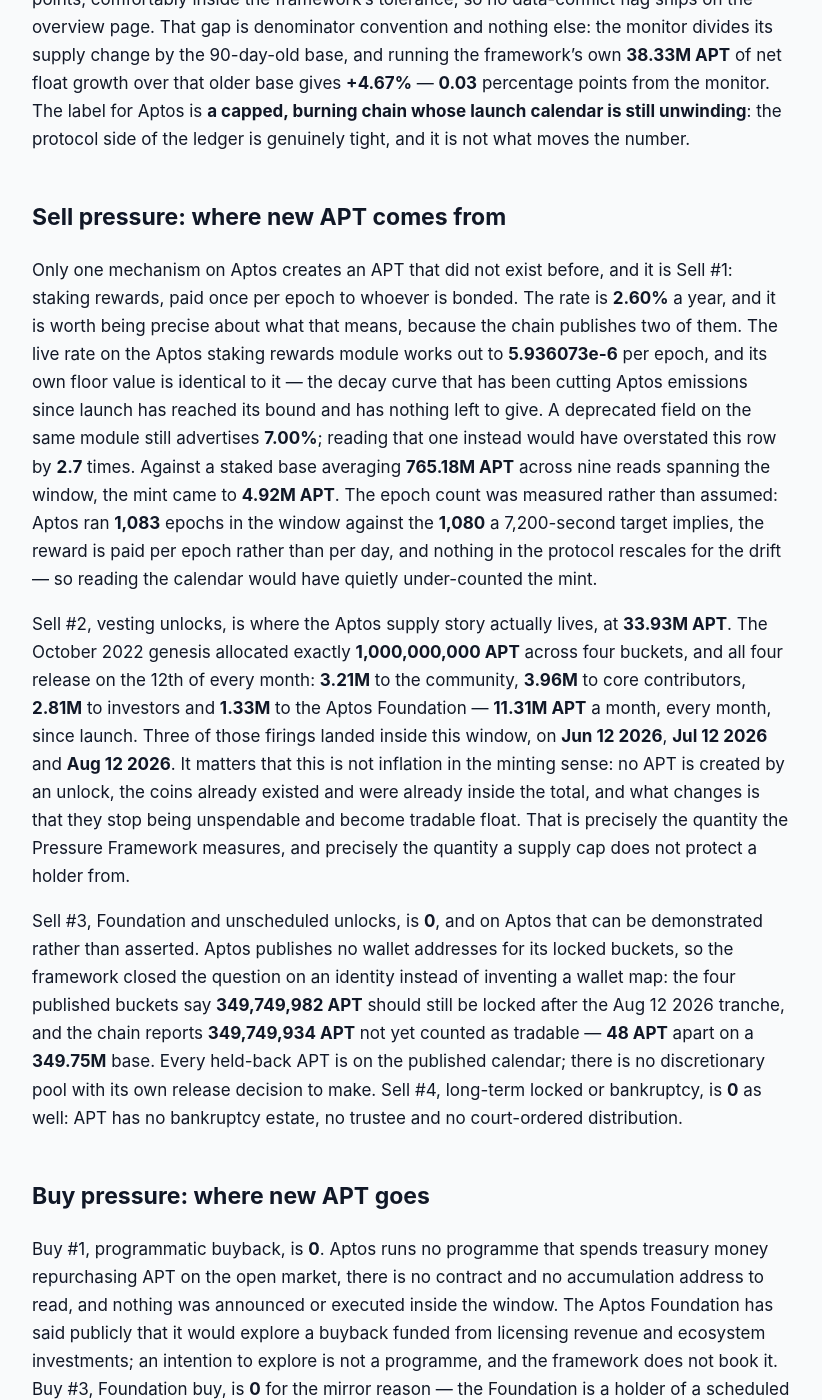
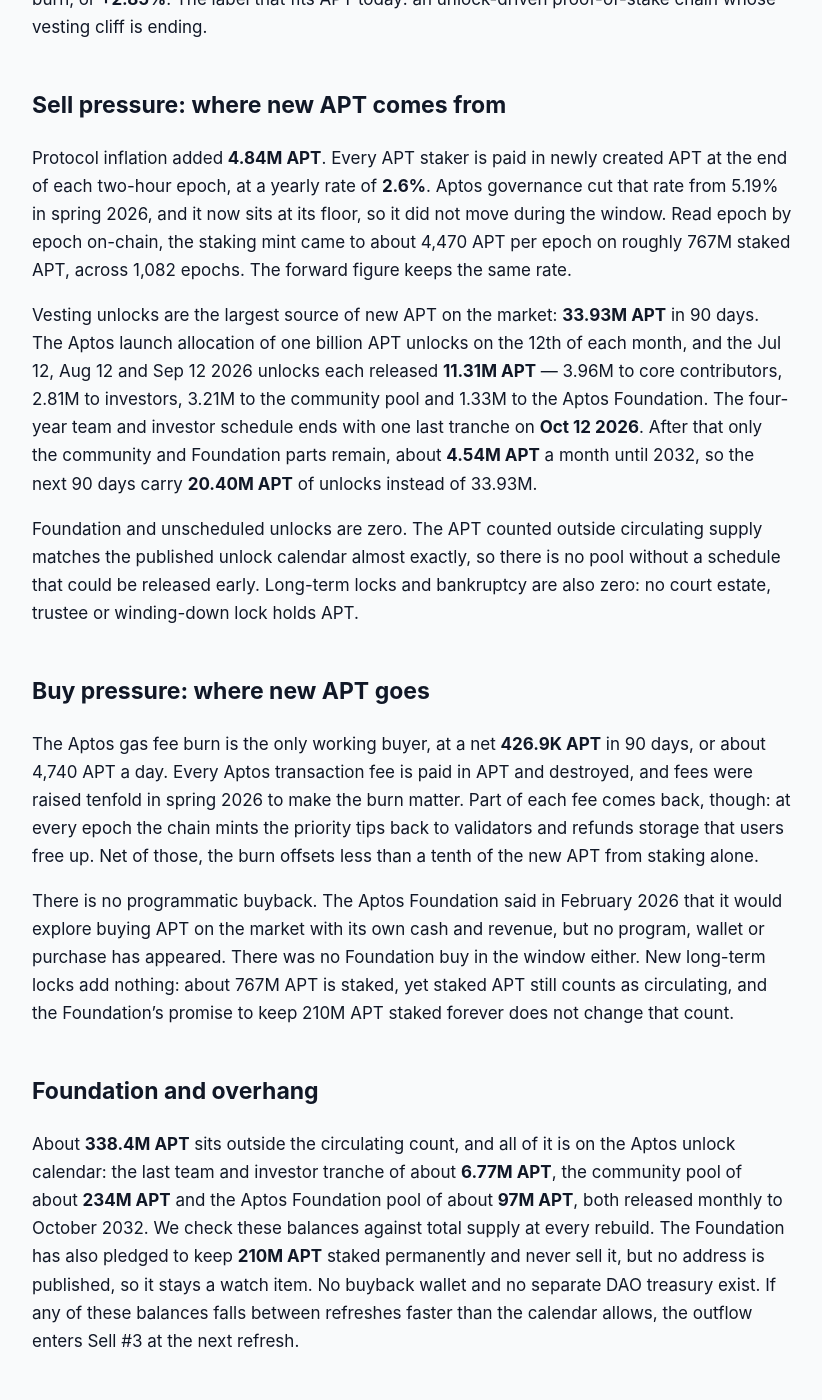
Before and after one commit to jeevansongmy-spec/mrnasdog-articles, a Jekyll site: the page built from crypto/apt-pressure-framework.md, in a window 1280 px wide and 1400 px high, scrolled down 669 px. Shown: the whole window, without its empty margins (228-1050 px from the left). Built offline with Jekyll 4.4.1, drawn with Linux system fonts in a browser that asks for light colours; some of the changed text lies outside the part shown.

Commit message:
publish: crypto/apt-pressure-framework

```diff
--- a/crypto/apt-pressure-framework.md
+++ b/crypto/apt-pressure-framework.md
@@ -1,6 +1,6 @@
 ---
-title:         "APT Inflation Analysis · September 2026 · Supply growing, projected to keep growing"
-description:   "38.85M APT reached the market in 90 days and the chain minted only 4.92M of it. Framework +4.46% net, monitor +4.70%, no buyback, 100% gas burn."
+title:         "APT Inflation Analysis · September 2026 · Supply growing · projected to keep growing"
+description:   "APT supply is growing: 33.93M APT unlocked and 4.84M from staking against a 427K gas burn, +4.40% in 90 days, easing to +2.85% after the last insider unlock."
 canonical_url: "https://mrnasdog.com/research/apt/inflation"
 tags:          ["crypto", "apt", "aptos", "layer1"]
 published:     true
@@ -8,52 +8,48 @@ published:     true
 
 *Originally published at [https://mrnasdog.com/research/apt/inflation](https://mrnasdog.com/research/apt/inflation)*
 
-# APT Inflation Analysis · September 2026 · Supply growing, projected to keep growing
+# APT Inflation Analysis · September 2026 · Supply growing · projected to keep growing
 
-Aptos has done almost everything a chain can do to slow its own supply — a protocol cap of **2.1B APT**, a staking reward rate cut to a **2.60%** floor it cannot fall below, and **100%** of every gas fee destroyed — and the MrNasdog Pressure Framework still reads APT at **+4.46%** over the trailing 90 days and **+3.67%** over the next 90. The reason is not the mint. Aptos minted **4.92M APT** for stakers over the window while the October 2022 allocation calendar released **33.93M APT** — about seven times more — and the gas burn took back only **0.51M APT**. The one date that changes the arithmetic is **Oct 12 2026**, when the four-year core-contributor and investor vest finishes and the monthly release drops from **11.31M APT** to **4.54M APT**.
+The MrNasdog Pressure Framework reads Aptos (APT) at **+4.40% net** over the last 90 days and **+2.85%** over the next 90. The monthly unlock calendar from the 2022 launch released **33.93M APT**, and staking rewards created **4.84M APT**, while the gas burn removed a net **426.9K APT** and nothing was bought back. The Aptos supply keeps growing because the unlock calendar is about seven times larger than the staking mint, but the calendar loses its largest part after the final team and investor unlock on **Oct 12 2026**, and total APT supply is capped at **2.1B**.
 
 ## The verdict, in one paragraph
 
-Against a circulating base of **858.72M APT**, the framework books **38.85M APT** of sell pressure and **0.51M APT** of buy pressure over the trailing 90 days — a net of **+4.46%** — and projects **+3.67%** for the next 90 days, the difference being the vesting step that lands on **Oct 12 2026**. The inflation monitor reads **+4.70%** for the same window, a gap of **0.24** percentage points, comfortably inside the framework's tolerance, so no data-conflict flag ships on the overview page. That gap is denominator convention and nothing else: the monitor divides its supply change by the 90-day-old base, and running the framework's own **38.33M APT** of net float growth over that older base gives **+4.67%** — **0.03** percentage points from the monitor. The label for Aptos is **a capped, burning chain whose launch calendar is still unwinding**: the protocol side of the ledger is genuinely tight, and it is not what moves the number.
+Across the trailing 90 days, sell pressure on APT came to **38.77M APT** and buy pressure to **426.9K APT**, a net **+4.40%** of the **870.95M APT** circulating supply. The independent inflation monitor reads **+4.64%** for the same window, a gap of **0.24 percentage points**, inside the half-point tolerance, so no warning chip is shown and our reading stands as checked. For the next 90 days the Aptos ledger projects **25.24M APT** of sell pressure against the same **426.9K APT** burn, or **+2.85%**. The label that fits APT today: an unlock-driven proof-of-stake chain whose vesting cliff is ending.
 
 ## Sell pressure: where new APT comes from
 
-Only one mechanism on Aptos creates an APT that did not exist before, and it is Sell #1: staking rewards, paid once per epoch to whoever is bonded. The rate is **2.60%** a year, and it is worth being precise about what that means, because the chain publishes two of them. The live rate on the Aptos staking rewards module works out to **5.936073e-6** per epoch, and its own floor value is identical to it — the decay curve that has been cutting Aptos emissions since launch has reached its bound and has nothing left to give. A deprecated field on the same module still advertises **7.00%**; reading that one instead would have overstated this row by **2.7** times. Against a staked base averaging **765.18M APT** across nine reads spanning the window, the mint came to **4.92M APT**. The epoch count was measured rather than assumed: Aptos ran **1,083** epochs in the window against the **1,080** a 7,200-second target implies, the reward is paid per epoch rather than per day, and nothing in the protocol rescales for the drift — so reading the calendar would have quietly under-counted the mint.
+Protocol inflation added **4.84M APT**. Every APT staker is paid in newly created APT at the end of each two-hour epoch, at a yearly rate of **2.6%**. Aptos governance cut that rate from 5.19% in spring 2026, and it now sits at its floor, so it did not move during the window. Read epoch by epoch on-chain, the staking mint came to about 4,470 APT per epoch on roughly 767M staked APT, across 1,082 epochs. The forward figure keeps the same rate.
 
-Sell #2, vesting unlocks, is where the Aptos supply story actually lives, at **33.93M APT**. The October 2022 genesis allocated exactly **1,000,000,000 APT** across four buckets, and all four release on the 12th of every month: **3.21M** to the community, **3.96M** to core contributors, **2.81M** to investors and **1.33M** to the Aptos Foundation — **11.31M APT** a month, every month, since launch. Three of those firings landed inside this window, on **Jun 12 2026**, **Jul 12 2026** and **Aug 12 2026**. It matters that this is not inflation in the minting sense: no APT is created by an unlock, the coins already existed and were already inside the total, and what changes is that they stop being unspendable and become tradable float. That is precisely the quantity the Pressure Framework measures, and precisely the quantity a supply cap does not protect a holder from.
+Vesting unlocks are the largest source of new APT on the market: **33.93M APT** in 90 days. The Aptos launch allocation of one billion APT unlocks on the 12th of each month, and the Jul 12, Aug 12 and Sep 12 2026 unlocks each released **11.31M APT** — 3.96M to core contributors, 2.81M to investors, 3.21M to the community pool and 1.33M to the Aptos Foundation. The four-year team and investor schedule ends with one last tranche on **Oct 12 2026**. After that only the community and Foundation parts remain, about **4.54M APT** a month until 2032, so the next 90 days carry **20.40M APT** of unlocks instead of 33.93M.
 
-Sell #3, Foundation and unscheduled unlocks, is **0**, and on Aptos that can be demonstrated rather than asserted. Aptos publishes no wallet addresses for its locked buckets, so the framework closed the question on an identity instead of inventing a wallet map: the four published buckets say **349,749,982 APT** should still be locked after the Aug 12 2026 tranche, and the chain reports **349,749,934 APT** not yet counted as tradable — **48 APT** apart on a **349.75M** base. Every held-back APT is on the published calendar; there is no discretionary pool with its own release decision to make. Sell #4, long-term locked or bankruptcy, is **0** as well: APT has no bankruptcy estate, no trustee and no court-ordered distribution.
+Foundation and unscheduled unlocks are zero. The APT counted outside circulating supply matches the published unlock calendar almost exactly, so there is no pool without a schedule that could be released early. Long-term locks and bankruptcy are also zero: no court estate, trustee or winding-down lock holds APT.
 
 ## Buy pressure: where new APT goes
 
-Buy #1, programmatic buyback, is **0**. Aptos runs no programme that spends treasury money repurchasing APT on the open market, there is no contract and no accumulation address to read, and nothing was announced or executed inside the window. The Aptos Foundation has said publicly that it would explore a buyback funded from licensing revenue and ecosystem investments; an intention to explore is not a programme, and the framework does not book it. Buy #3, Foundation buy, is **0** for the mirror reason — the Foundation is a holder of a scheduled allocation and a staker of its own coins, not a buyer of anyone else's.
+The Aptos gas fee burn is the only working buyer, at a net **426.9K APT** in 90 days, or about 4,740 APT a day. Every Aptos transaction fee is paid in APT and destroyed, and fees were raised tenfold in spring 2026 to make the burn matter. Part of each fee comes back, though: at every epoch the chain mints the priority tips back to validators and refunds storage that users free up. Net of those, the burn offsets less than a tenth of the new APT from staking alone.
 
-Buy #2, the protocol fee burn, is the one row on the buy side that moves, at **0.51M APT**, and it is the row most worth explaining. Aptos destroys **100%** of every gas fee — none of it is paid to validators — and the gas price itself was raised roughly tenfold in early 2026. There is no burn address to look at, because the coins are destroyed in place rather than sent to a keyless sink, so the framework proved the number by identity instead of by an empty read: had gas fees merely moved rather than been destroyed, the count of APT in existence would have risen by the full **4.92M** that was minted; it rose by **4.40M**, and the **0.51M** difference is what was burned. That figure was then checked against an independent surface, the project's own supply dashboard, which reports **155,091 APT** burned in the last 30 days and **1.7M APT** since mainnet launch — a 90-day equivalent about a tenth away from the identity figure. The two surfaces are independent, because supply moves on the mint alone and the burn counter moves on gas alone, but they measure one burn, and the framework books it once.
-
-Buy #4, new long-term lock, is **0**, and staking cannot change that on Aptos. There is **752.58M APT** bonded across **84** validator pools, which sounds like a large removal from the float until you check whether the float ever counted it — and the same **48 APT** identity that closes the locked bucket proves that the tradable figure equals vested genesis plus every net staking reward, with nothing subtracted for bonding. Aptos's own writing is explicit that locked and unlocked APT can both be staked. So staking removes nothing from this reading.
+There is no programmatic buyback. The Aptos Foundation said in February 2026 that it would explore buying APT on the market with its own cash and revenue, but no program, wallet or purchase has appeared. There was no Foundation buy in the window either. New long-term locks add nothing: about 767M APT is staked, yet staked APT still counts as circulating, and the Foundation's promise to keep 210M APT staked forever does not change that count.
 
 ## Foundation and overhang
 
-The APT overhang is very large, completely enumerated, and almost entirely non-discretionary. It is the **349.75M APT** still locked across the four genesis buckets, and it decomposes exactly: **237.55M APT** still owed to the community bucket, **98.67M APT** to the Aptos Foundation, and **13.53M APT** across the two insider buckets — core contributors and investors — which finish entirely on **Oct 12 2026**. Every one of those releases on a published monthly date, so the release calendar is not a decision anyone gets to make each quarter; it is already written. There is no buyback accumulation wallet to track, because there is no buyback, and there is no bankruptcy estate residual.
+About **338.4M APT** sits outside the circulating count, and all of it is on the Aptos unlock calendar: the last team and investor tranche of about **6.77M APT**, the community pool of about **234M APT** and the Aptos Foundation pool of about **97M APT**, both released monthly to October 2032. We check these balances against total supply at every rebuild. The Foundation has also pledged to keep **210M APT** staked permanently and never sell it, but no address is published, so it stays a watch item. No buyback wallet and no separate DAO treasury exist. If any of these balances falls between refreshes faster than the calendar allows, the outflow enters Sell #3 at the next refresh.
 
-One item sits outside that arithmetic and is watched rather than booked: the Aptos Foundation has announced it will permanently lock **210M APT** and fund operations from staking rewards rather than token sales. Those are already-circulating coins, no address has been published for them, and a removal of that size would show up in the identity above and does not — so it moves neither the sell nor the buy side of this page. The trigger sentence applies to all of it: if the locked balance falls between refreshes by more than the published calendar accounts for, or if a Foundation lock address is published and its balance moves, that outflow enters Sell #3 at the next refresh.
+## How APT compares to other proof-of-stake Layer 1s
 
-## How APT compares to other capped proof-of-stake chains
+Against Ethereum, APT is a different kind of inflation. Ethereum has no vesting calendar at all, so its supply change is simply new staking issuance minus the fee burn. Aptos has both a staking mint and a burn, but on top of them sits a monthly unlock calendar that, until now, has been several times larger than either. Most of APT's supply growth is coins already created in 2022 moving from locked to tradable, not new coins.
 
-On the pure issuance axis, Aptos is now stricter than most of its peers. A typical uncapped Cosmos-family or delegated-proof-of-stake Layer 1 runs a staking-linked emission somewhere between **4%** and **10%** a year with no ceiling in the code at all, and its inflation reading is dominated by that mint. Aptos mints at **2.60%** a year, has hit the floor of its own decay curve, publishes a ceiling of **2.1B APT**, and destroys every unit of gas rather than paying it to validators. Measured against a halving-model chain like Bitcoin, the comparison is subtler: Bitcoin still mints on every block at a decaying rate on a known clock, and Aptos mints less as a percentage while adding a burn Bitcoin does not have.
+Against Sui, the other large Move-based chain, APT looks similar: both launched with big locked allocations for teams, investors and the community, released month by month, with staking rewards on top. The difference that matters for the next year is timing — APT reaches the end of its four-year team and investor vesting on Oct 12 2026, while its community and Foundation pools keep releasing smaller monthly amounts into the next decade.
 
-And yet APT reads **+4.46%** while a mid-cycle Bitcoin reads a fraction of a percent, and that is the whole lesson of the comparison. A supply cap constrains total supply; it does not constrain tradable float, and on a chain not yet four years old those are very different quantities. In shape, APT is far closer to a recently-launched token still working through its four-year investor and team vest than it is to a mature capped chain — the difference being that Aptos's vest is smooth and monthly rather than cliff-based, so there is no single dated event to trade around, only a relentless **11.31M APT** arriving on the 12th.
-
-The other structural comparison is to exchange tokens that run quarterly buybacks and burns. Those chains offset issuance with a demand-linked removal that scales with usage, and their inflation readings can go genuinely negative. Aptos has the burn half of that mechanism and none of the buyback half, and the burn is not yet large enough to matter: **0.51M APT** a quarter is about **1.3%** of what reaches the market over the same period. A perpetuals venue built on Aptos is projected to burn "over 32M APT a year" at scale; the entire chain is currently burning at roughly **1.9M APT** a year. That is the distance between the mechanism existing and the mechanism mattering.
+Against Solana, which pays stakers from an inflation rate that steps down each year, Aptos chose a fixed low rate and a hard ceiling: staking rewards are at a **2.6%** floor, and total APT supply can never pass **2.1B**. With about **1.21B APT** minted so far, the cap leaves room for about 890M more over many years. A burn large enough to outrun the mint would need far more fee activity than Aptos has today.
 
 ## What to watch in the next 90 days
 
-First, **Sep 12 2026**: a full **11.31M APT** monthly unlock, unchanged in size and composition. Second, and by far the most important, **Oct 12 2026**: four years to the day after mainnet launch, the core-contributor and investor legs of the vest pay their forty-eighth and final tranche, retiring **6.77M APT** of the monthly figure. Third, **Nov 12 2026**: the first month of the new regime, when the release is the community and Foundation buckets alone at **4.54M APT** — a step down of about **60%** that will pull the framework reading below **+3%** from the following window onward, with no protocol change involved at all. Fourth, the gas burn, which is the only lever that could bend this page's sign: it would have to grow roughly seventy-fold to offset the calendar, so what matters is the trend rather than the level, and it is currently softening — the last 30 days annualise slightly below the trailing 90. Fifth, the staking rate review due around **Oct 11 2026**, which is a formality this year because the rate already sits on its floor, but is the place any future emission change would appear.
+**Oct 12 2026**: the last unlock that includes core contributors and investors, 11.31M APT together with the community and Foundation parts, closes the four-year vesting schedule. **Nov 12 2026**: the first month on the smaller calendar, 4.54M APT, which is where the lower forward reading comes from. **Dec 12 2026**: another 4.54M APT community and Foundation unlock. Beyond the calendar, watch for an Aptos governance proposal on longer-term staking tiers, any start of the Foundation's buyback, and whether trading on Aptos pushes the gas burn above today's roughly 4,740 APT a day.
 
 ## Summary
 
-The MrNasdog Pressure Framework reads APT at **+4.46%** over the trailing 90 days and **+3.67%** projected forward: supply growing, projected to keep growing. The mechanism is not inflation but unlock — Aptos mints only **4.92M APT** a quarter for stakers at a rate sitting on its own floor, burns **0.51M APT** of gas, and holds a published ceiling of **2.1B APT**, while the October 2022 allocation calendar releases **11.31M APT** on the 12th of every month out of **349.75M APT** still locked. The key risk is that this is mechanical: it runs at the same rate every month regardless of price, and nothing on the buy side is within an order of magnitude of offsetting it. The genuine comfort is the date — **Oct 12 2026** ends the insider vest and cuts the recurring monthly release by about **60%**, which is the largest single improvement available to this page and it arrives on a schedule nobody has to vote for.
+Aptos (APT) supply grew **4.40%** in the last 90 days and is projected to grow about **2.85%** in the next 90. The driver is the monthly unlock calendar from the 2022 launch, which released **33.93M APT**, while staking added **4.84M APT** and the gas burn removed only **426.9K APT**. The key risk is that the burn stays small, so even after the last team and investor unlock on Oct 12 2026, community and Foundation unlocks plus staking keep supply rising. The ceiling is the 2.1B APT hard cap, about 890M above today's minted supply.
 
 ---
 
-*MrNasdog Pressure Framework analysis of APT, Metric 1 — Inflation. Data + explanation only. Not financial advice. Updated Sep 10 2026.*
+*MrNasdog Pressure Framework analysis of APT, Metric 1 — Inflation. Data + explanation only. Not financial advice. Checked Sep 29 2026.*
```
